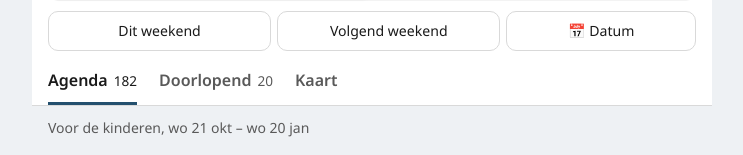
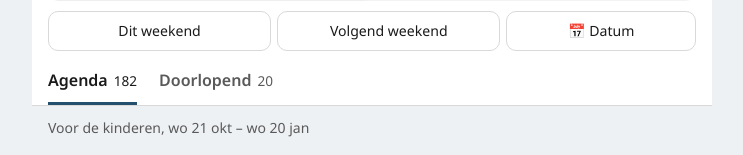
Before and after one commit to tomasr91/wattedoeninutrecht, a React (Vite) app: page / in a window 1280 px wide. Shown: the part 149-304 px from the top of the page, without its empty margins (268-1011 px from the left). Built offline with nearby package versions, Linux system fonts and the light colour scheme.

Commit message:
Kaart weer verwijderd
Co-Authored-By: Claude Opus 5.5 <noreply@anthropic.com>
Claude-Session: https://claude.ai/code/session_017ztSDsxaBpC9ShY7qpLFy6

```diff
--- a/package.json
+++ b/package.json
@@ -20,8 +20,6 @@
     "build:artifact": "npm run build && node scripts/build-artifact.mjs"
   },
   "dependencies": {
-    "@types/leaflet": "1.9.12",
-    "leaflet": "1.9.4",
     "react": "^18.3.1",
     "react-dom": "^18.3.1"
   },
--- a/src/app/App.tsx
+++ b/src/app/App.tsx
@@ -2,7 +2,7 @@ import { useEffect, useMemo, useRef, useState, type TouchEvent } from 'react';
 import type { Activity, Dataset, Profile } from '../domain/types';
 import { makePeriod } from '../domain/filters';
 import { defaultProfile } from '../domain/profile';
-import { addDays, addMonths, dateOf, diffDays, formatLongDate, formatShortDate, todayInAmsterdam, formatDateTime } from '../domain/dates';
+import { addMonths, dateOf, diffDays, formatLongDate, formatShortDate, todayInAmsterdam, formatDateTime } from '../domain/dates';
 import { buildLists, DEFAULT_LIST_OPTIONS, weekendWindow, type ListAudience, type ListItem, type WeekendChoice } from '../domain/views';
 import { loadDataset } from './data';
 import { load, save } from './storage';
@@ -10,12 +10,11 @@ import { DetailSheet } from './components/DetailSheet';
 import { IconUser } from './components/Icons';
 import { DomTower } from './components/DomTower';
 import { DayList, OngoingList } from './views/ListView';
-import { MapView } from './views/MapView';
 import { updateSeen, type SeenState } from '../domain/newness';
 import { NewContext } from './newContext';
 import { SettingsSheet } from './views/SettingsView';
 
-type Pane = 'agenda' | 'doorlopend' | 'kaart';
+type Pane = 'agenda' | 'doorlopend';
 interface ViewState {
   audience: ListAudience;
   weekend: WeekendChoice | null;
@@ -84,25 +83,11 @@ export function App() {
     [data, view, today, period, profile.children, profile.hiddenKinds, profile.home],
   );
   const datedCount = lists ? lists.days.reduce((n, d) => n + d.items.length, 0) : 0;
-  // Kaart: zonder gekozen weekend of datum de komende 7 dagen, anders hetzelfde als de lijst.
-  const mapItems = useMemo(() => {
-    if (!data || pane !== 'kaart') return [];
-    const l =
-      view.weekend || view.day
-        ? lists
-        : buildLists(
-            data.activities,
-            { ...DEFAULT_LIST_OPTIONS, audience: view.audience, weekend: null, onlyBike: false, hiddenKinds: profile.hiddenKinds?.[view.audience] ?? [] },
-            { today, period: { from: today, to: addDays(today, 6) }, children: profile.children, home: profile.home },
-          );
-    return l ? l.days.flatMap((d) => d.items) : [];
-  }, [data, pane, lists, view, today, profile.children, profile.hiddenKinds, profile.home]);
   const expected = (data?.expected ?? []).filter((e) => e.audience === 'beide' || e.audience === view.audience);
 
   const goTo = (p: Pane) => {
     if (p === pane) return;
-    const order: Pane[] = ['agenda', 'doorlopend', 'kaart'];
-    setSlide(order.indexOf(p) > order.indexOf(pane) ? 'from-right' : 'from-left');
+    setSlide(p === 'doorlopend' ? 'from-right' : 'from-left');
     setPane(p);
     window.scrollTo({ top: 0 });
   };
@@ -116,7 +101,7 @@ export function App() {
   const onTouchEnd = (e: TouchEvent) => {
     const s = touch.current;
     touch.current = null;
-    if (!s || pane === 'kaart') return; // op de kaart is vegen slepen
+    if (!s) return;
     const t = e.changedTouches[0];
     const dx = t.clientX - s.x;
     const dy = t.clientY - s.y;
@@ -222,9 +207,6 @@ export function App() {
             <button role="tab" aria-selected={pane === 'doorlopend'} className={pane === 'doorlopend' ? 'is-on' : ''} onClick={() => goTo('doorlopend')}>
               Doorlopend <span className="num count">{lists ? lists.ongoing.length + expected.length : ''}</span>
             </button>
-            <button role="tab" aria-selected={pane === 'kaart'} className={pane === 'kaart' ? 'is-on' : ''} onClick={() => goTo('kaart')}>
-              Kaart
-            </button>
           </div>
         </div>
       </div>
@@ -238,11 +220,9 @@ export function App() {
         {lists && (
           <div key={`${pane}-${view.audience}`} className={`pane ${slide}`}>
             <p className="scope small muted">
-              {who[0].toUpperCase() + who.slice(1)}, {pane === 'kaart' && !view.weekend && !view.day ? 'komende 7 dagen' : scope}
+              {who[0].toUpperCase() + who.slice(1)}, {scope}
             </p>
-            {pane === 'kaart' ? (
-              <MapView items={mapItems} home={profile.home} onOpen={open} empty={`Niets op de kaart ${who} in deze periode.`} />
-            ) : pane === 'agenda' ? (
+            {pane === 'agenda' ? (
               <DayList lists={lists} today={today} onOpen={open} empty={`Niets gevonden ${who} in deze periode.`} />
             ) : (
               <OngoingList lists={lists} onOpen={open} expected={expected} empty={`Geen doorlopend aanbod ${who} in deze periode.`} />
--- a/src/app/styles.css
+++ b/src/app/styles.css
@@ -1018,65 +1018,3 @@ h3 {
     scroll-behavior: auto !important;
   }
 }
-
-/* — Kaart — */
-.map-view {
-  display: grid;
-  gap: 10px;
-}
-.map-canvas {
-  height: min(58vh, 460px);
-  border-radius: 12px;
-  overflow: hidden;
-  box-shadow: 0 1px 3px rgb(0 0 0 / 8%);
-  background: var(--surface);
-  z-index: 0;
-}
-.map-pin-wrap {
-  background: none;
-  border: 0;
-}
-.map-pin {
-  display: grid;
-  place-items: center;
-  width: 30px;
-  height: 30px;
-  border-radius: 50% 50% 50% 4px;
-  transform: rotate(-45deg);
-  background: var(--head-bg);
-  border: 2px solid #fff;
-  box-shadow: 0 1px 4px rgb(0 0 0 / 30%);
-  color: #fff;
-  font: 700 12px/1 var(--font-body);
-}
-.map-pin:empty {
-  width: 22px;
-  height: 22px;
-  margin: 4px;
-}
-.map-pin.is-on {
-  background: #5b8db3;
-}
-.map-pin {
-  text-indent: 0;
-}
-.map-pin::after {
-  content: none;
-}
-.map-home {
-  display: block;
-  width: 16px;
-  height: 16px;
-  border-radius: 50%;
-  background: #2f80ed;
-  border: 3px solid #fff;
-  box-shadow: 0 0 0 2px rgb(47 128 237 / 35%);
-}
-.map-selection {
-  display: grid;
-  gap: 8px;
-}
-.map-day {
-  display: block;
-  margin: 0 2px 3px;
-}
--- a/src/app/views/MapView.tsx
+++ /dev/null
@@ -1,121 +0,0 @@
-import { useEffect, useMemo, useRef, useState } from 'react';
-import L from 'leaflet';
-import 'leaflet/dist/leaflet.css';
-import type { Home } from '../../domain/types';
-import type { ListItem } from '../../domain/views';
-import { formatShortDate } from '../../domain/dates';
-import { ActivityCard } from '../components/ActivityCard';
-
-const UTRECHT: L.LatLngTuple = [52.0907, 5.1214];
-
-interface Place {
-  key: string;
-  lat: number;
-  lon: number;
-  name: string;
-  items: ListItem[];
-}
-
-/** Groepeer activiteiten per plek (afgerond op ~10 m), zodat één podium één speldje is. */
-function groupPlaces(items: ListItem[]): { places: Place[]; noLocation: number } {
-  const map = new Map<string, Place>();
-  let noLocation = 0;
-  for (const i of items) {
-    const v = i.activity.venue;
-    if (v.lat === undefined || v.lon === undefined) {
-      noLocation++;
-      continue;
-    }
-    const key = `${v.lat.toFixed(4)},${v.lon.toFixed(4)}`;
-    const p = map.get(key) ?? { key, lat: v.lat, lon: v.lon, name: v.name, items: [] };
-    p.items.push(i);
-    map.set(key, p);
-  }
-  return { places: [...map.values()], noLocation };
-}
-
-export function MapView({ items, home, onOpen, empty }: { items: ListItem[]; home?: Home; onOpen: (i: ListItem) => void; empty: string }) {
-  const el = useRef<HTMLDivElement>(null);
-  const mapRef = useRef<L.Map | null>(null);
-  const layerRef = useRef<L.LayerGroup | null>(null);
-  const [selected, setSelected] = useState<string | null>(null);
-  const { places, noLocation } = useMemo(() => groupPlaces(items), [items]);
-  const sel = places.find((p) => p.key === selected);
-
-  // Kaart één keer aanmaken
-  useEffect(() => {
-    if (!el.current || mapRef.current) return;
-    const map = L.map(el.current, { zoomControl: false, attributionControl: true, scrollWheelZoom: false }).setView(UTRECHT, 12);
-    L.tileLayer('https://tile.openstreetmap.org/{z}/{x}/{y}.png', {
-      maxZoom: 18,
-      attribution: '© <a href="https://www.openstreetmap.org/copyright" target="_blank" rel="noopener">OpenStreetMap</a>',
-    }).addTo(map);
-    L.control.zoom({ position: 'bottomright' }).addTo(map);
-    mapRef.current = map;
-    layerRef.current = L.layerGroup().addTo(map);
-    return () => {
-      map.remove();
-      mapRef.current = null;
-    };
-  }, []);
-
-  // Speldjes bijwerken bij een andere selectie
-  useEffect(() => {
-    const map = mapRef.current;
-    const layer = layerRef.current;
-    if (!map || !layer) return;
-    layer.clearLayers();
-    const bounds: L.LatLngTuple[] = [];
-    for (const p of places) {
-      const n = p.items.length;
-      const icon = L.divIcon({
-        className: 'map-pin-wrap',
-        html: `<span class="map-pin${p.key === selected ? ' is-on' : ''}">${n > 1 ? `<b style="transform:rotate(45deg)">${n}</b>` : ''}</span>`,
-        iconSize: [30, 30],
-        iconAnchor: [15, 15],
-      });
-      L.marker([p.lat, p.lon], { icon, title: p.name, keyboard: true })
-        .on('click', () => setSelected(p.key))
-        .addTo(layer);
-      bounds.push([p.lat, p.lon]);
-    }
-    if (home) {
-      L.marker([home.lat, home.lon], {
-        icon: L.divIcon({ className: 'map-pin-wrap', html: '<span class="map-home" title="Thuis"></span>', iconSize: [16, 16], iconAnchor: [8, 8] }),
-        interactive: false,
-      }).addTo(layer);
-    }
-    if (bounds.length && !selected) map.fitBounds(bounds, { padding: [28, 28], maxZoom: 14 });
-    // eslint-disable-next-line react-hooks/exhaustive-deps
-  }, [places, selected, home]);
-
-  useEffect(() => setSelected(null), [items]);
-  // Na het tikken op een speldje de lijst eronder in beeld brengen.
-  const selRef = useRef<HTMLElement>(null);
-  useEffect(() => {
-    if (selected) selRef.current?.scrollIntoView({ behavior: 'smooth', block: 'nearest' });
-  }, [selected]);
-
-  return (
-    <div className="map-view">
-      <div ref={el} className="map-canvas" role="application" aria-label="Kaart met activiteiten" />
-      {!places.length && <p className="empty">{empty}</p>}
-      {noLocation > 0 && <p className="small muted">{noLocation} activiteit{noLocation === 1 ? '' : 'en'} zonder precieze locatie staan niet op de kaart.</p>}
-      {sel ? (
-        <section className="map-selection" ref={selRef}>
-          <h2 className="day-head">{sel.name}</h2>
-          <ul className="card-list">
-            {sel.items.map((i) => (
-              <li key={i.activity.id}>
-                <span className="small muted map-day">{formatShortDate(i.day)}</span>
-                <ActivityCard item={i} onOpen={onOpen} />
-              </li>
-            ))}
-          </ul>
-        </section>
-      ) : (
-        places.length > 0 && <p className="small muted">Tik op een speldje om te zien wat er op die plek is.</p>
-      )}
-    </div>
-  );
-}
```
Also changed, not shown: 2 other files (tests, documents, lock files or other folders).
